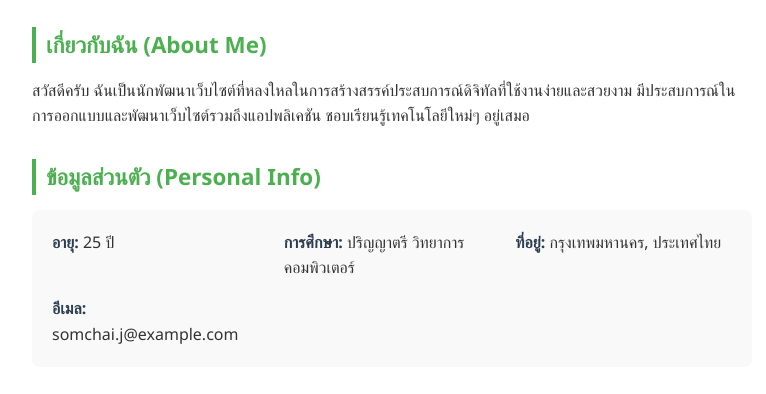
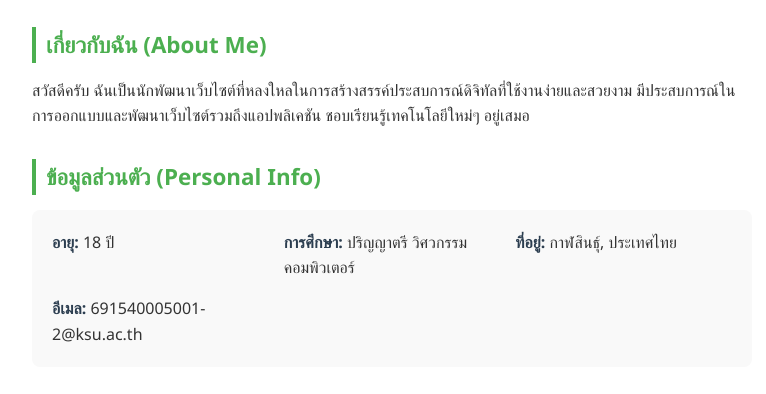
Before and after one commit to 681540005028-7-blip/witwat, a plain HTML site: page index.html in a window 1280 px wide. Shown: the part 392-786 px from the top of the page, without its empty margins (248-1014 px from the left). Drawn offline with Linux system fonts and the light colour scheme.

Commit message:
Update index.html

```diff
--- a/index.html
+++ b/index.html
@@ -147,10 +147,10 @@
         <div class="info-section">
             <h2 class="section-title">ข้อมูลส่วนตัว (Personal Info)</h2>
             <div class="info-grid">
-                <div class="info-item"><strong>อายุ:</strong> 25 ปี</div>
-                <div class="info-item"><strong>การศึกษา:</strong> ปริญญาตรี วิทยาการคอมพิวเตอร์</div>
-                <div class="info-item"><strong>ที่อยู่:</strong> กรุงเทพมหานคร, ประเทศไทย</div>
-                <div class="info-item"><strong>อีเมล:</strong> somchai.j@example.com</div>
+                <div class="info-item"><strong>อายุ:</strong> 18 ปี</div>
+                <div class="info-item"><strong>การศึกษา:</strong> ปริญญาตรี วิศวกรรมคอมพิวเตอร์</div>
+                <div class="info-item"><strong>ที่อยู่:</strong> กาฬสินธุ์, ประเทศไทย</div>
+                <div class="info-item"><strong>อีเมล:</strong> 691540005001-2@ksu.ac.th</div>
             </div>
         </div>
 
```
